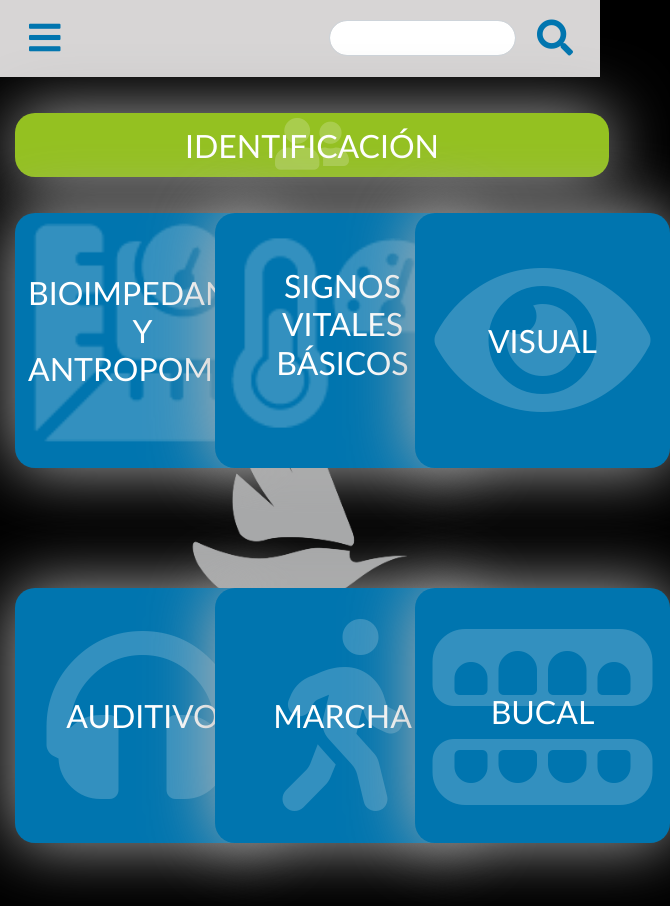
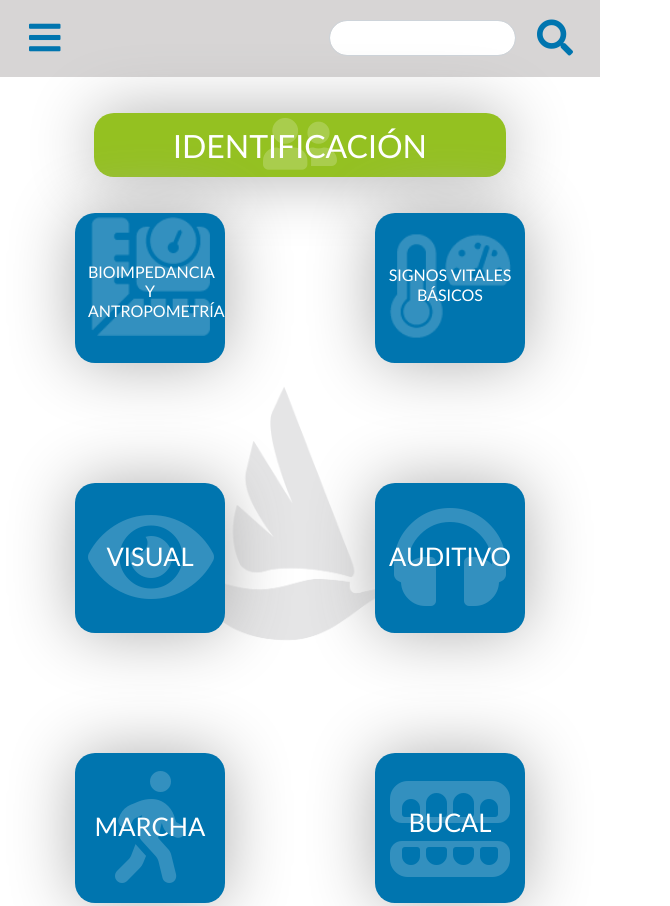
Before and after one commit to Vincetroid/LayoutPracticeHtml, a plain HTML site: page index.html in a window 600 px wide. Shown: the top 906 px of the page, 670 px wide, since content can reach past the window. Drawn offline with Linux system fonts and the light colour scheme.

Commit message:
Funcionalidad responsiva

```diff
--- a/css/main.css
+++ b/css/main.css
@@ -1,34 +1,8 @@
-/* :root {
-    background: url("../img/logo-liber-salus.png")  center fixed;
-}    */
-
-.fa-1x {
-font-size: 1.5rem;
-}
-.navbar-toggler.toggler-example {
-cursor: pointer;
-}
-.dark-blue-text {
-color: #0A38F5;
-}
-.dark-pink-text {
-color: #AC003A;
-}
-.dark-amber-text {
-color: #ff6f00;
-}
-.dark-teal-text {
-color: #004d40;
-}
-
-
-
 /* MY */
-
 
 /* Inicio genéricos */
     body {
-        background: url("../img/logo-liber-salus.png") center;
+        background: url("../img/logo-liber-salus2.png") center;
         background-size: 60%;
         background-repeat: no-repeat;
     }
@@ -45,7 +19,7 @@ color: #004d40;
         z-index: -10;
         color: rgba(255, 255, 255, 0.2);
     }
-    .margin-bottom-row {
+    [class*="col-lg-4"] {
         margin-bottom: 120px;
     }
 /* Fin genéricos */
@@ -138,42 +112,79 @@ color: #004d40;
 /* Inicio media queries. fuente: https://www.w3schools.com/css/css_rwd_mediaqueries.asp*/
     /* Extra small devices (phones, 600px and down) */
     @media only screen and (max-width: 600px) {
-        #bootstrap_overrides {
+        /* #bootstrap_overrides {
             background-color: #808;
-        }
+        } */
         #bootstrap_overrides .custom-search-bar {
             width: 187px;
         }
         #bootstrap_overrides .custom-search-icon {
             margin-right: -18px;
         }
+        #bootstrap_overrides .custom-btn-identify {
+            width: 412px;
+        }
+        .img-behind {
+            transform: scale(1.2);
+            margin-top: -20px;
+        }
+        #bootstrap_overrides .custom-btn-dark {
+            height: 150px;
+            width: 150px;
+        }
+
+        /* Inicio botones con img dentro */
+            .text-forward-img {
+                margin-top: -4em;
+            }
+            .custom-bioimpedance-text, .custom-vital-signs-text {
+                font-size: 1rem;
+            }
+        /* Fin botones con img dentro */
+
+        .text-forward2 {
+            margin-top: -4rem;
+            font-size: 1.6rem;
+        }
+
+        #bootstrap_overrides .custom-visual-icon, #bootstrap_overrides .custom-auditory-icon, #bootstrap_overrides .custom-walking-icon, #bootstrap_overrides .custom-teeth-open-icon {
+            font-size: 7rem;
+            line-height: 0.4;
+        }
+
+        #bootstrap_overrides .custom-teeth-open-icon{
+            font-size: 6rem;
+        }
     }
 
     /* Small devices (portrait tablets and large phones, 600px and up) */
     @media only screen and (min-width: 600px) {
-        #bootstrap_overrides {
+        /* #bootstrap_overrides {
             background-color: #000;
-        }
+        } */
     }
 
     /* Medium devices (landscape tablets, 768px and up) */
     @media only screen and (min-width: 768px) {
-        #bootstrap_overrides {
+        /* #bootstrap_overrides {
             background-color: #0f0;
+        } */
+        .margin-bottom-row {
+            margin-bottom: 0;
         }
     }
 
     /* Large devices (laptops/desktops, 992px and up) */
     @media only screen and (min-width: 992px) {
-        #bootstrap_overrides {
+        /* #bootstrap_overrides {
             background-color: #f00;
-        }
+        } */
     }
 
     /* Extra large devices (large laptops and desktops, 1200px and up) */
     @media only screen and (min-width: 1200px) {
-        #bootstrap_overrides {
+        /* #bootstrap_overrides {
             background-color: #0ff;
-        }
+        } */
     }
 /* Fin media queries */
--- a/index.html
+++ b/index.html
@@ -26,7 +26,6 @@
     <button class="navbar-toggler toggler-example" type="button" data-toggle="collapse" data-target="#navbarSupportedContent1"
         aria-controls="navbarSupportedContent1" aria-expanded="false" aria-label="Toggle navigation">
         <span class="custom-dark-blue-color">
-            <!-- <i class="fas fa-bars fa-1x"></i> -->
             <i class="fas fa-bars custom-hamburger"></i>
         </span>
     </button>
@@ -71,7 +70,7 @@
 
 <div class="container-fluid">
     <div class="row custom-vertical-padding">
-        <div class="col-sm-12">
+        <div class="col-sm-12 col-lg-12">
             <center>
                 <button class="btn my-2 my-sm-0 custom-btn-identify" type="submit">
                     <span>
@@ -83,28 +82,28 @@
         </div>
     </div>
 
-    <div class="row margin-bottom-row">
-        <div class="col-sm-4">
+    <div class="row">
+        <div class="col-xs-6 col-sm-6 col-md-6 col-lg-4">
             <center>
                 <button class="btn my-2 my-sm-0 custom-btn-dark" type="submit">
                     <span>
                         <img src="img/icons/bioimpedancia.png" class="custom-bioimpedance-icon img-behind">
-                        <h2 class="text-white bold-font text-forward-img">BIOIMPEDANCIA Y ANTROPOMETRÍA</h2>
+                        <h2 class="text-white bold-font text-forward-img custom-bioimpedance-text">BIOIMPEDANCIA Y ANTROPOMETRÍA</h2>
                     </span>
                 </button>
             </center>
         </div>
-        <div class="col-sm-4">
+        <div class="col-xs-6 col-sm-6 col-md-6 col-lg-4">
             <center>
                 <button class="btn my-2 my-sm-0 custom-btn-dark" type="submit">
                     <span>
                         <img src="img/icons/signos-vitales.png" class="custom-vital-signs-icon img-behind">
-                        <h2 class="text-white bold-font text-forward-img">SIGNOS VITALES BÁSICOS</h2>
+                        <h2 class="text-white bold-font text-forward-img custom-vital-signs-text">SIGNOS VITALES BÁSICOS</h2>
                     </span>
                 </button>
             </center>
         </div>
-        <div class="col-sm-4">
+        <div class="col-xs-6 col-sm-6 col-md-6 col-lg-4">
             <center>
                 <button class="btn my-2 my-sm-0 custom-btn-dark" type="submit">
                     <span>
@@ -114,10 +113,8 @@
                 </button>
             </center>
         </div>
-    </div>
 
-    <div class="row margin-bottom-row">
-        <div class="col-sm-4">
+        <div class="col-xs-6 col-sm-6 col-md-6 col-lg-4">
             <center>
                 <button class="btn my-2 my-sm-0 custom-btn-dark" type="submit">
                     <span>
@@ -127,7 +124,7 @@
                 </button>
             </center>
         </div>
-        <div class="col-sm-4">
+        <div class="col-xs-6 col-sm-6 col-md-6 col-lg-4">
             <center>
                 <button class="btn my-2 my-sm-0 custom-btn-dark" type="submit">
                     <span>
@@ -137,7 +134,7 @@
                 </button>
             </center>
         </div>
-        <div class="col-sm-4">
+        <div class="col-xs-6 col-sm-6 col-md-6 col-lg-4">
             <center>
                 <button class="btn my-2 my-sm-0 custom-btn-dark" type="submit">
                     <span>
```
Also changed, not shown: img/logo-liber-salus2.png (added).
